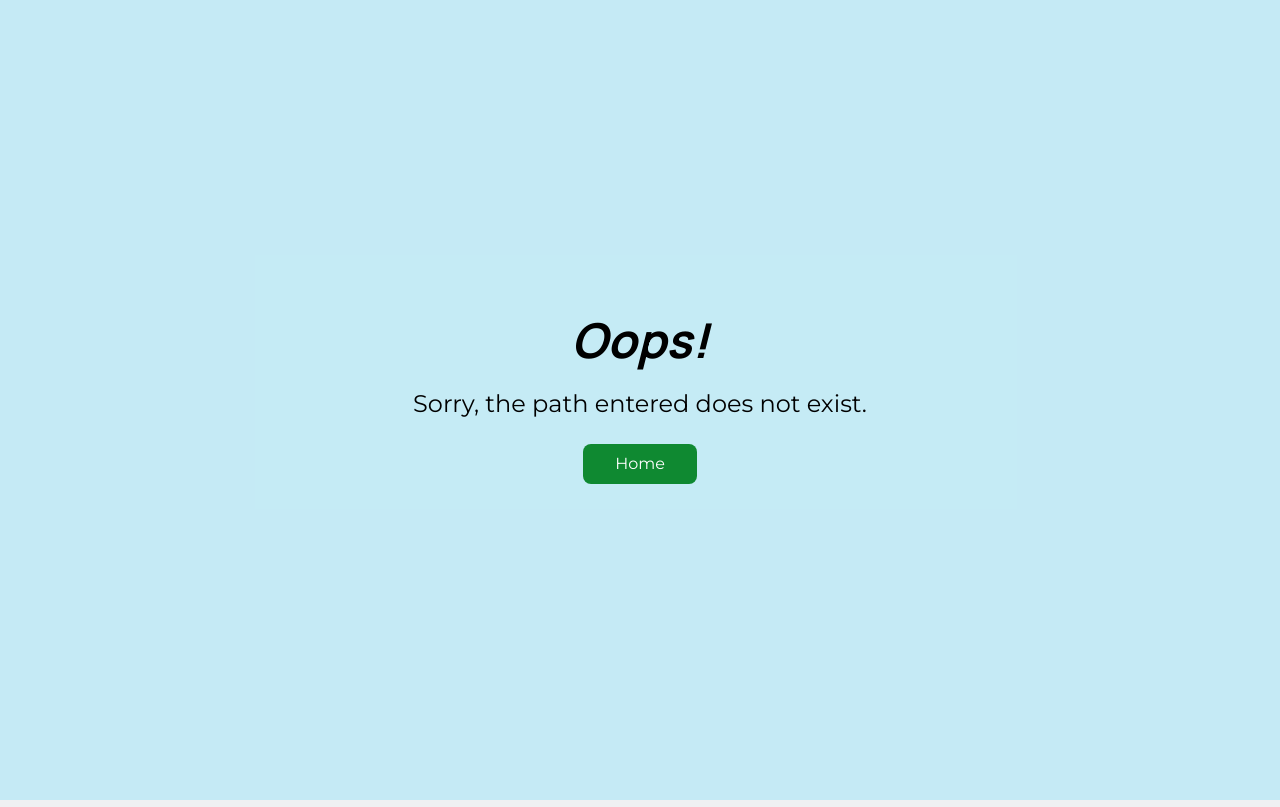
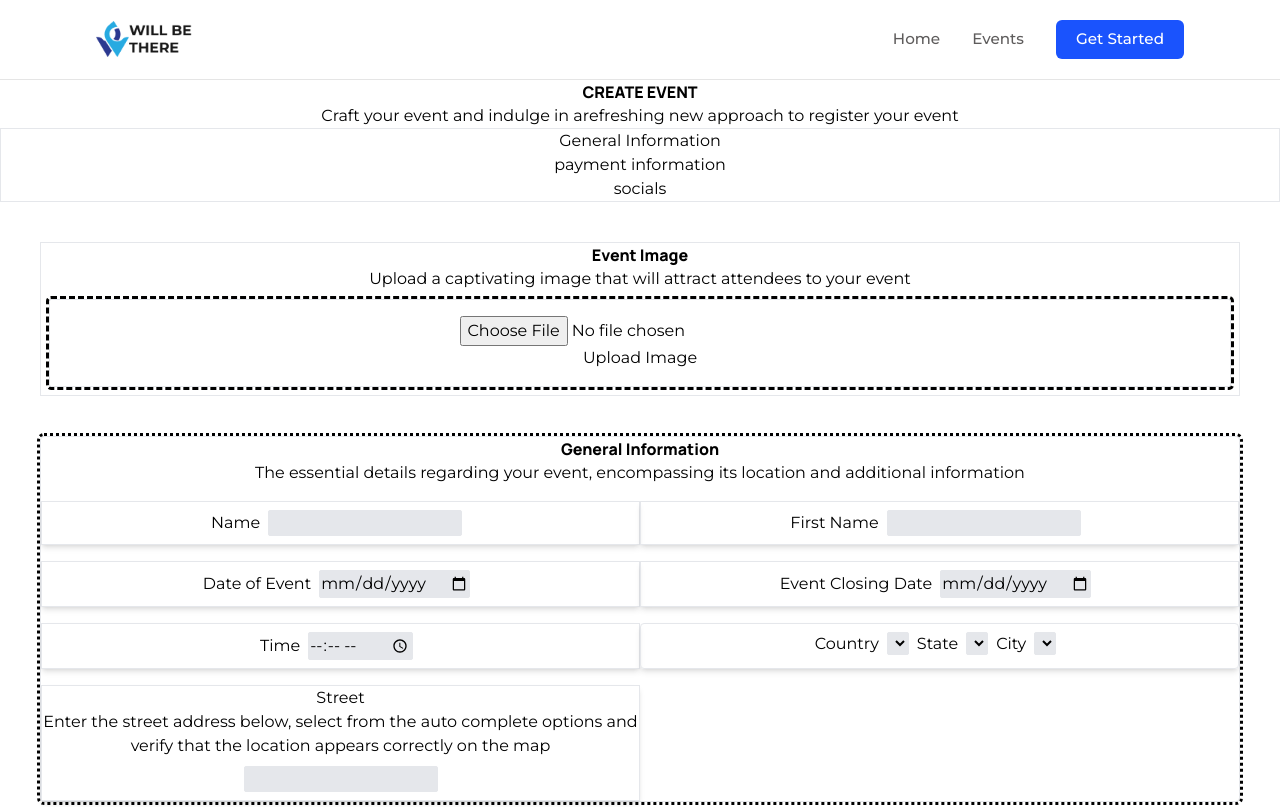
Before and after one commit to WILL-BE-THERE/WILL-BE-THERE, a React (Vite) app in the folder Frontend-React/: page /createevent in a window 1280 px wide. Shown: the top 807 px of the page. Built offline with nearby package versions, Linux system fonts and the light colour scheme.

Commit message:
created the events general information creations page

```diff
--- a/Frontend-React/src/main.tsx
+++ b/Frontend-React/src/main.tsx
@@ -24,6 +24,7 @@ import ForgotPasswordComponent from './pages/forgotpassword.tsx';
 import NewPasswordComponent from './pages/Newpassword.tsx';
 import Rsvp from './pages/Rsvp.tsx';
 import HostPage from './pages/HostPage.tsx';
+import CreateEvent from './pages/CreateEventGeneralinfo.tsx';
 
 
 
@@ -44,6 +45,7 @@ const router = createBrowserRouter(
       <Route path='newpassword' element={<NewPasswordComponent />} />
       <Route path='rsvp' element={<Rsvp />} />
       <Route path='host' element={<HostPage />} />
+      <Route path='createevent' element={<CreateEvent />} />
     </Route>
   )
 );
--- /dev/null
+++ b/Frontend-React/src/pages/CreateEventGeneralinfo.tsx
@@ -0,0 +1,79 @@
+const CreateEvent = () => {
+    return (
+        <div className="items-center text-center bg-white">
+            <section>
+                <h1 className="font-extrabold">CREATE EVENT</h1>
+                <p className="font-large">Craft your event and indulge in arefreshing new approach to register your event</p>
+            </section>
+            <section className="border">
+                <p>General Information</p>
+                <p>payment information</p>
+                <p>socials</p>
+            </section>
+            <section className="border m-10 items-center">
+                <h1 className="font-extrabold">Event Image</h1>
+                <p>Upload a captivating image that will attract attendees to your event</p>
+                <form className="border outline-dashed m-2 rounded-sm p-4 text-center">
+                    <div>
+                        <label htmlFor="eventimage"></label>
+                        <input type="file" id="eventimage" name="eventimage" />
+                    </div>
+                    <button type="submit">Upload Image</button>
+                </form>
+            </section>
+            <section className="border outline-dotted rounded m-10">
+                <h1 className="font-extrabold">General Information</h1>
+                <p>The essential details regarding your event, encompassing its location and additional information</p>
+                <form className="grid grid-cols-2 grid-gap-4">
+                    <div className="border outline-2 shadow-md mt-4">
+                        <label htmlFor="name">Name</label>
+                        <input type="text" id="name" name="name"className="border outline-none m-2 rounded-sm bg-gray-200" />
+                    </div>
+                    <div className="border outline-2 shadow-md mt-4">
+                        <label htmlFor="firstname">First Name</label>
+                        <input type="text" id="firsname" name="firstname"className="border outline-none m-2 rounded-sm bg-gray-200" />
+                    </div>
+                    <div className="border outline-2 shadow-md mt-4">
+                        <label htmlFor="event date">Date of Event</label>
+                        <input type="date" id="eventdate" name="eventdate" className="border outline-none m-2 rounded-sm bg-gray-200"/>
+                    </div>
+                    <div className="border outline-2 shadow-md mt-4">
+                        <label htmlFor="eventclosingdate">Event Closing Date</label>
+                        <input type="date" id="eventclosingdate" name="eventclosingdate" className="border outline-none m-2 rounded-sm bg-gray-200"/>
+                    </div>
+                    <div className="border outline-2 shadow-md mt-4">
+                        <label htmlFor="Time">Time</label>
+                        <input type="time" id="time" name="time"className="border outline-none m-2 rounded-sm bg-gray-200"></input>
+                    </div>
+                    <div className=" border outline-2 rounded shadow-md mt-4 flex-auto">
+                        <label htmlFor="country">Country</label>
+                        <select id="country" name="country"className="border outline-none m-2 rounded-sm bg-gray-200" />
+                        <label htmlFor="state">State</label>
+                        <select id="state" name="state"className="border outline-none m-2 rounded-sm bg-gray-200" />
+                        <label htmlFor="city">City</label>
+                        <select id="city" name="city"className="border outline-none m-2 rounded-sm bg-gray-200" />
+                    </div>
+                    <div className="border outline-2 shadow-md mt-4">
+                        <label htmlFor="street">Street</label>
+                        <p>Enter the street address below, select from the auto complete options and verify that the location appears correctly on the map</p>
+                        <input type="text" id="street" name="street" className="border outline-none m-2 rounded-sm bg-gray-200" />
+                    </div>
+                </form>
+                <div>
+                    {/* google map */}
+                </div>
+            </section>
+            <section>
+                <button>
+
+                </button>
+                <button>
+                    <a href="/CreateEventPayInfo">
+                        Next
+                    </a>
+                </button>
+            </section>
+        </div>
+    );
+}
+export default CreateEvent
--- a/Frontend-React/src/pages/EventDetails.tsx
+++ b/Frontend-React/src/pages/EventDetails.tsx
@@ -36,4 +36,4 @@ const EventDetails = () => {
   )
 }
 
-export default EventDetails;
+export default EventDetails
```
